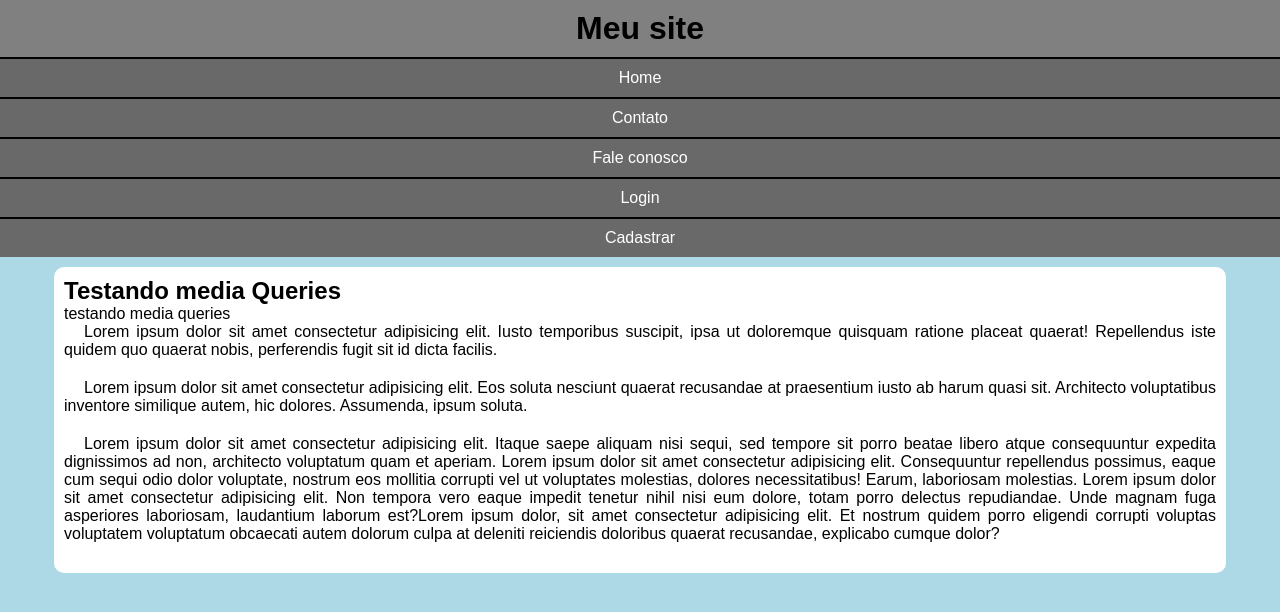
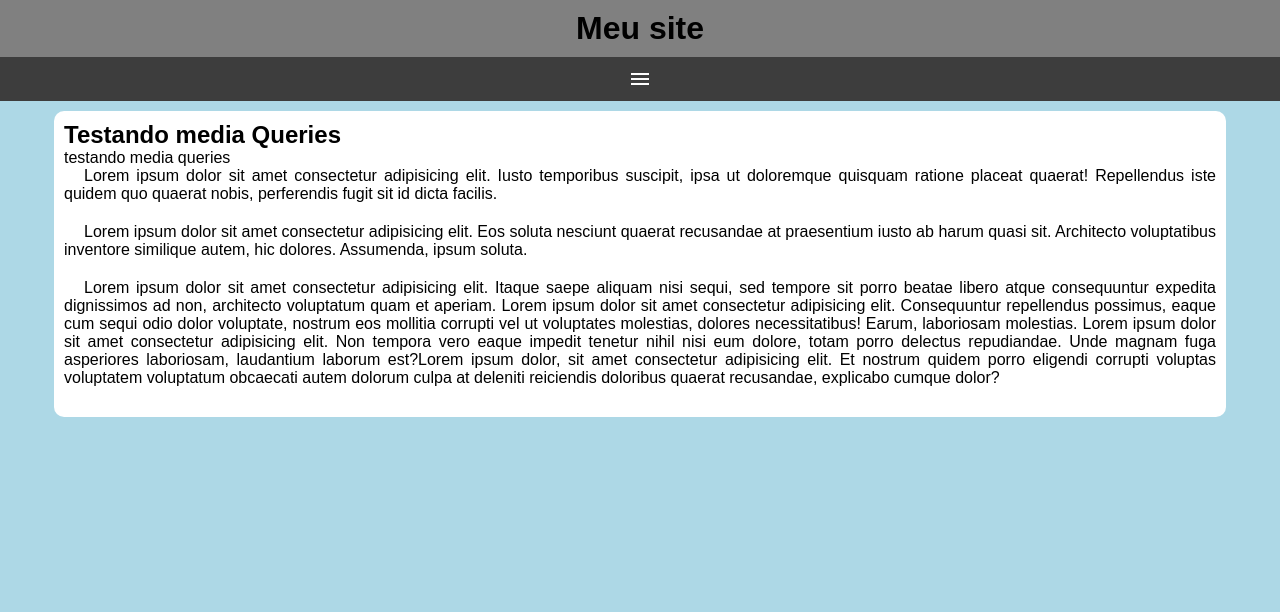
Before and after one commit to guiialm/htm-css, a plain HTML site: page exercicios/ex026/mq005/index.html in a window 1280 px wide. Drawn offline with Linux system fonts and the light colour scheme.

Commit message:
exercicio 26 005 de mq

```diff
--- a/exercicios/ex026/mq005/estilos/style.css
+++ b/exercicios/ex026/mq005/estilos/style.css
@@ -20,9 +20,19 @@ header h1{
     text-align: center;
 
 }
-
+span#burguer{
+    background-color: rgb(61, 61, 61);
+    color: white;
+    display: block;
+    text-align: center;
+    padding: 10px;
+    cursor: pointer;
+}
+span#burguer:hover{
+    background-color: rgba(131, 78, 182, 0.685);
+}
 menu{
-    display: block;
+    display: none;
 
 }
 
--- a/exercicios/ex026/mq005/index.html
+++ b/exercicios/ex026/mq005/index.html
@@ -5,12 +5,14 @@
     <meta http-equiv="X-UA-Compatible" content="IE=edge">
     <meta name="viewport" content="width=device-width, initial-scale=1.0">
     <title>Projeto menu responsivo</title>
+    <link href="https://fonts.googleapis.com/icon?family=Material+Icons" rel="stylesheet">
     <link rel="stylesheet" href="estilos/style.css">
 </head>
 <body>
     <header>
         <h1>Meu site</h1>
-        <menu>
+        <span id="burguer" class="material-icons" onclick="clickMenu()">menu</span>
+        <menu id="itens">
             <ul>
                 <li><a href="#">Home</a></li>
                 <li><a href="#">Contato</a></li>
@@ -29,5 +31,14 @@
             <p>Lorem ipsum dolor sit amet consectetur adipisicing elit. Itaque saepe aliquam nisi sequi, sed tempore sit porro beatae libero atque consequuntur expedita dignissimos ad non, architecto voluptatum quam et aperiam. Lorem ipsum dolor sit amet consectetur adipisicing elit. Consequuntur repellendus possimus, eaque cum sequi odio dolor voluptate, nostrum eos mollitia corrupti vel ut voluptates molestias, dolores necessitatibus! Earum, laboriosam molestias. Lorem ipsum dolor sit amet consectetur adipisicing elit. Non tempora vero eaque impedit tenetur nihil nisi eum dolore, totam porro delectus repudiandae. Unde magnam fuga asperiores laboriosam, laudantium laborum est?Lorem ipsum dolor, sit amet consectetur adipisicing elit. Et nostrum quidem porro eligendi corrupti voluptas voluptatem voluptatum obcaecati autem dolorum culpa at deleniti reiciendis doloribus quaerat recusandae, explicabo cumque dolor?</p>
         </article>
     </main>
+    <script>
+        function clickMenu(){
+            if (itens.style.display == 'block'){
+                itens.style.display = 'none'
+            } else {
+                itens.style.display = 'block'
+            }
+        }
+    </script>
 </body>
 </html>
```
